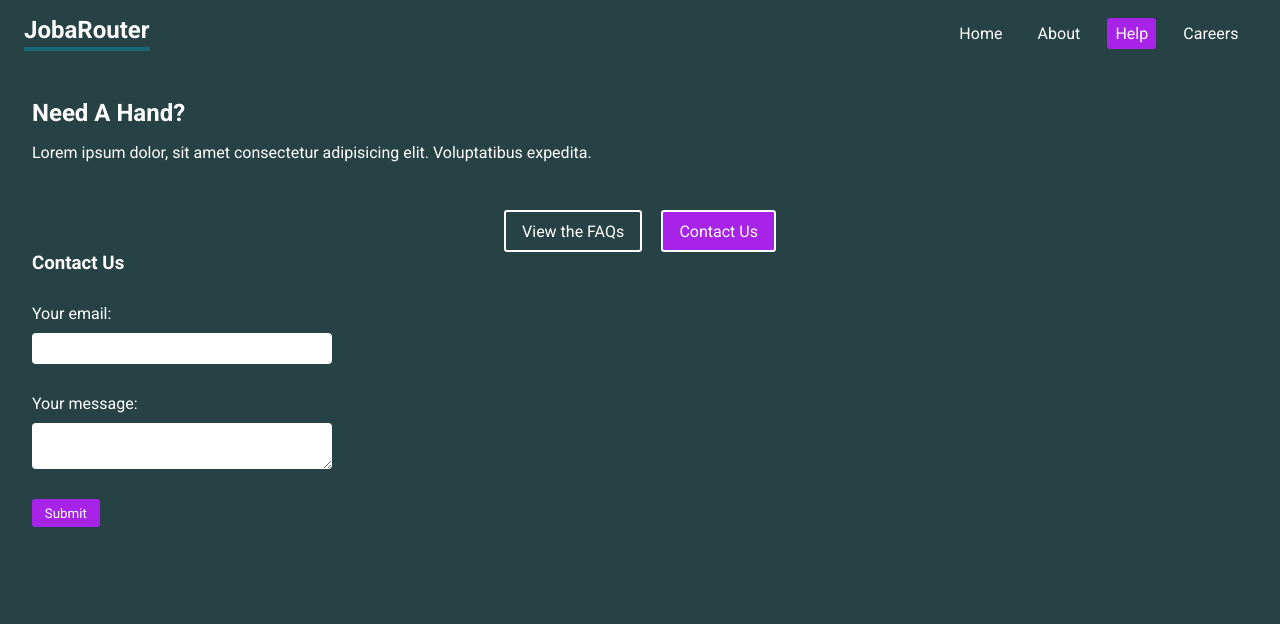
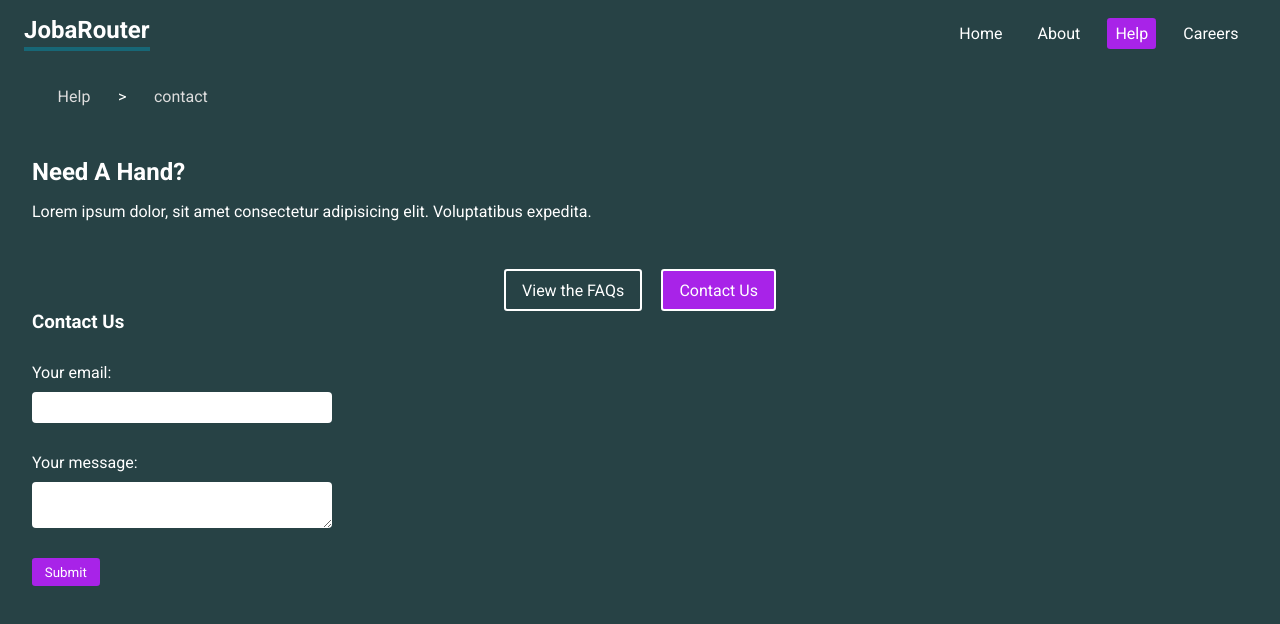
Before and after one commit to Adebayorr/react-router-6, a React (Vite) app: page /Help/contact in a window 1280 px wide. Shown: the top 624 px of the page. Built offline with nearby package versions, Linux system fonts and the light colour scheme.

Commit message:
created a navigate component and used form action on contact

```diff
--- a/src/App.jsx
+++ b/src/App.jsx
@@ -7,7 +7,7 @@ import {
 
 import About from "./pages/About"
 import Home from "./pages/Home"
-import Contact from "./pages/help/Contact"
+import Contact, { contactAction } from "./pages/help/Contact"
 import NotFound from "./pages/NotFound"
 import Careers, {careersLoader} from "./pages/careers/Careers"
 import Faq from "./pages/Help/Faq"
@@ -30,7 +30,7 @@ const router = createBrowserRouter(
       <Route path="about" element={<About />} />
       <Route path="Help" element={<Help />} >
         <Route path="faq" element={<Faq />} />
-        <Route path="contact" element={<Contact />} />
+        <Route path="contact" element={<Contact />} action={contactAction} />
       </Route>
       <Route path="/careers" element={<CareersLayout />} errorElement={<CareerError />}>
         <Route
--- /dev/null
+++ b/src/Components/BreadCrumbs.jsx
@@ -0,0 +1,27 @@
+import { Link, useLocation } from "react-router-dom";
+
+const BreadCrumbs = () => {
+
+    const location = useLocation()
+
+    let currentLocation = ""
+
+    const crumbs = location.pathname.split('/')
+    .filter(crumb => crumb !== "")
+    .map(crumb => {
+        currentLocation += `/${crumb}`
+        return (
+            <div className="crumb" key={crumb}>
+                <Link to={currentLocation}>{crumb}</Link>
+            </div>
+        )
+    })
+
+    return (
+        <div className="breadcrumbs">
+            {crumbs}
+        </div>
+     );
+};
+
+export default BreadCrumbs;
--- a/src/Layers/RootLayer.jsx
+++ b/src/Layers/RootLayer.jsx
@@ -1,4 +1,5 @@
 import {NavLink, Outlet} from "react-router-dom"
+import BreadCrumbs from "../Components/BreadCrumbs";
 
 const RootLayer = () => {
     return (
@@ -13,6 +14,7 @@ const RootLayer = () => {
                         <NavLink to="/careers">Careers</NavLink>
                     </div>
                 </nav>
+                <BreadCrumbs />
             </div>
             <main>
                 <Outlet />
--- a/src/index.css
+++ b/src/index.css
@@ -175,3 +175,22 @@ button {
   border-radius: 4px;
   margin: 20px 0;
 }
+
+.breadcrumbs {
+  max-width: 1200px;
+  margin: 20px auto;
+}
+.breadcrumbs > *{
+  display: inline-block;
+  margin-right: 10px;
+}
+.breadcrumbs .crumb:after {
+  content: '>';
+  margin-left: 10px;
+}
+.breadcrumbs .crumb:last-child:after {
+  display: none;
+}
+.breadcrumbs .crumb a {
+  color: #ddd;
+}
--- a/src/pages/About.jsx
+++ b/src/pages/About.jsx
@@ -1,4 +1,13 @@
+import { useState } from "react";
+import { Navigate } from "react-router-dom";
+
 const About = () => {
+
+    const [user, setUser] = useState("Harry")
+
+    if (!user) {
+        return <Navigate to="/" replace="true"/>
+    }
     return (
         <>
             <div className="about">
@@ -15,6 +24,8 @@ const About = () => {
                     error ducimus aliquid laborum aliquam, impedit qui voluptatibus id eum corporis voluptate.
                     Labore autem cumque eos?
                 </p>
+
+                <button onClick={() => setUser(null)}>Log Out</button>
             </div>
         </>
      );
--- a/src/pages/Help/Contact.jsx
+++ b/src/pages/Help/Contact.jsx
@@ -1,8 +1,13 @@
+import { Form, redirect, useActionData } from "react-router-dom";
+
+
 const Contact = () => {
+    const error = useActionData()
+    console.log(error)
     return (
         <div className="contact">
             <h3>Contact Us</h3>
-            <form>
+            <Form method="post" action="/help/contact">
                 <label>
                 <span>Your email:</span>
                 <input type="email" name="email" required />
@@ -12,9 +17,28 @@ const Contact = () => {
                 <textarea name="message" required></textarea>
                 </label>
                 <button>Submit</button>
-            </form>
+            </Form>
+            {error && error.error && <div>{error.error}</div>}
         </div>
      );
 }
 
+
+// eslint-disable-next-line react-refresh/only-export-components
+export const contactAction = async ({ request }) => {
+  const data = await request.formData()
+
+  const submission = {
+    email: data.get("email"),
+    message: data.get("message")
+  }
+
+  console.log(submission)
+
+  if (submission.message.length < 10) {
+    return {error: "The length of the message should be longer than ten characters"}
+  }
+
+  return redirect("/")
+}
 export default Contact;
```
